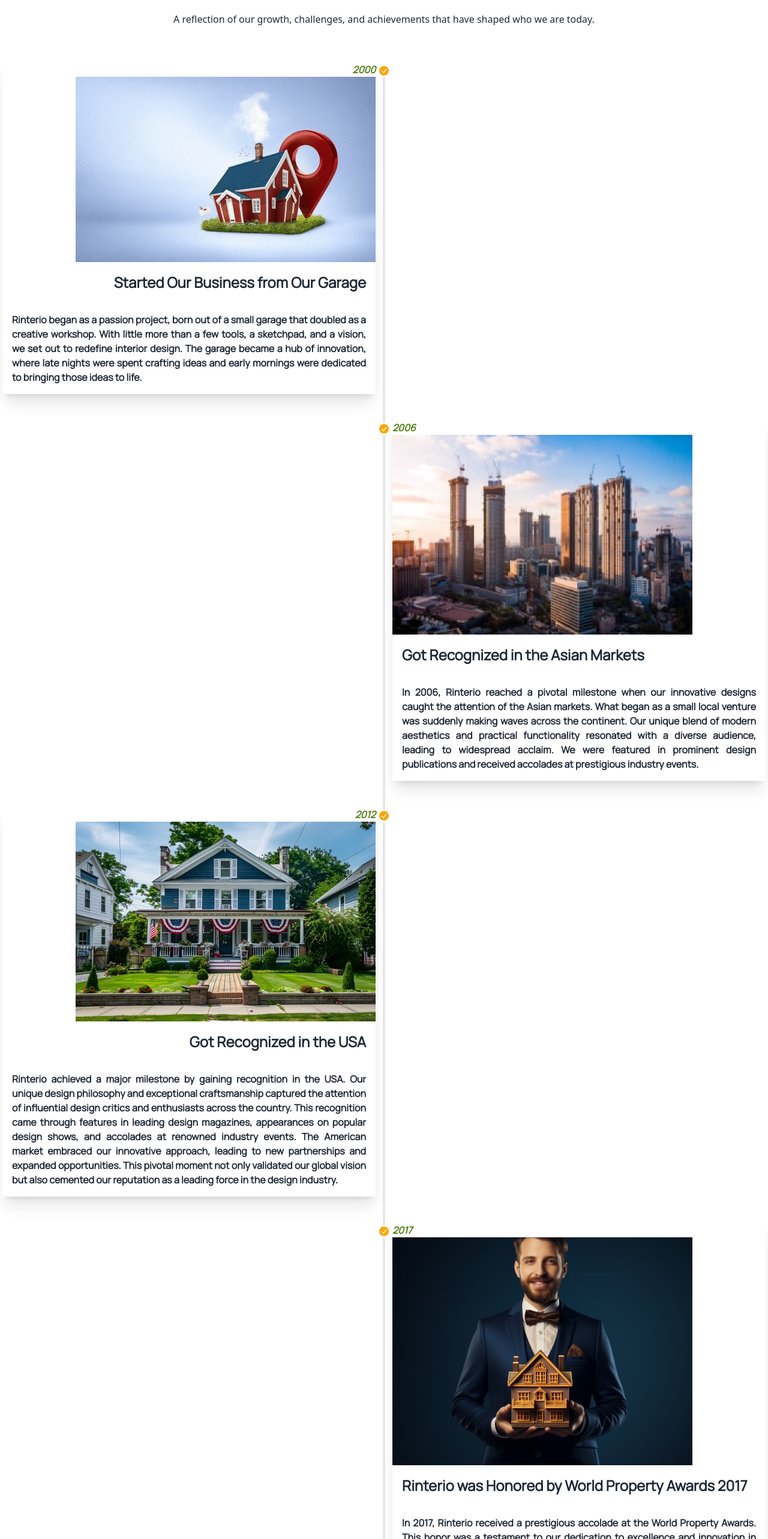
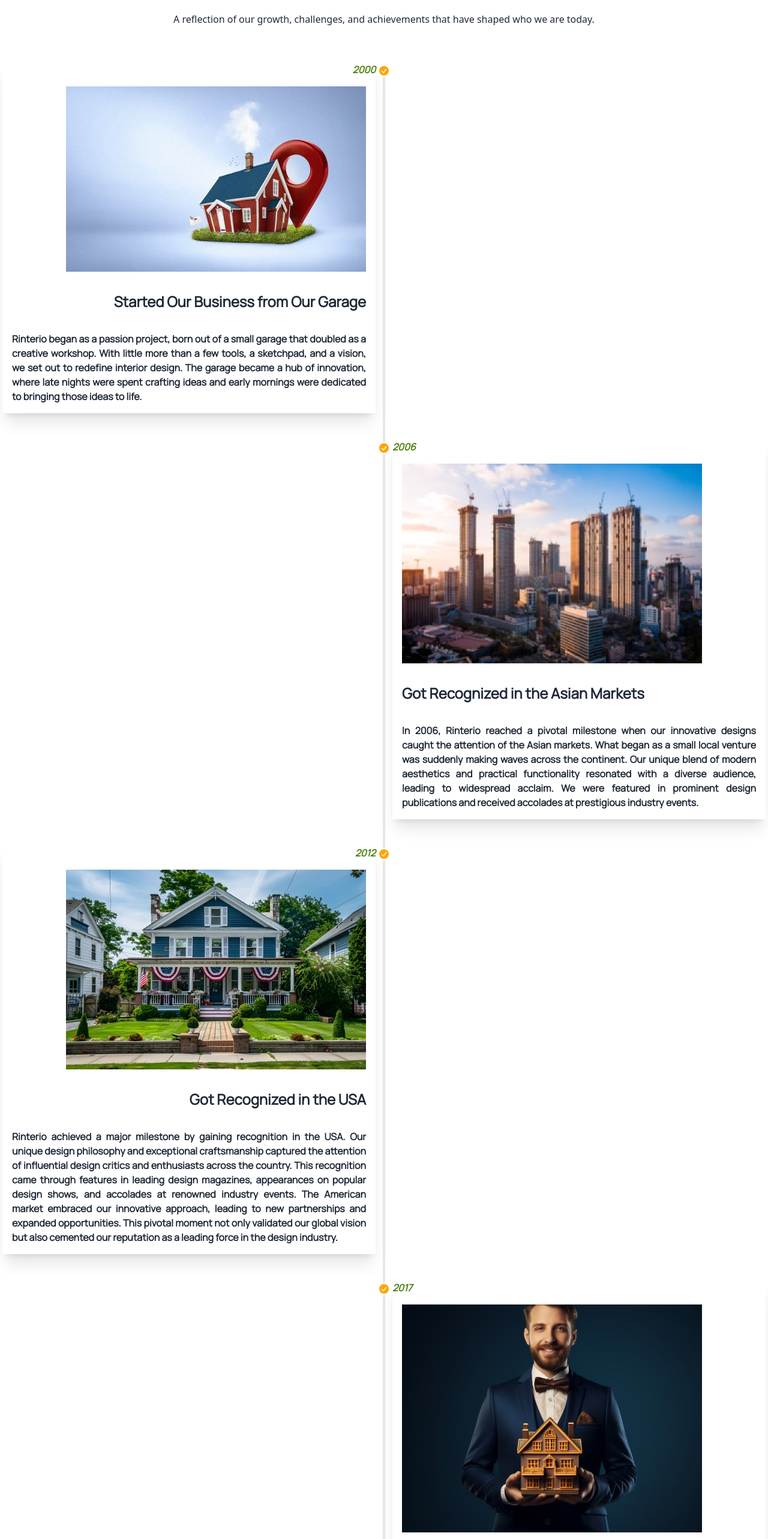
Before and after one commit to sajidhossain8272/B10-Assignment-03, a React (Vite) app: page / in a window 1280 px wide. Shown: the part 4040-6606 px from the top of the page at 60% size. Built offline with nearby package versions, Linux system fonts and the light colour scheme.

Commit message:
padding added

```diff
--- a/src/App.jsx
+++ b/src/App.jsx
@@ -480,7 +480,7 @@
             </div>
             <div className='timeline-start mb-10 md:text-end shadow-xl'>
               <time className='font font-bold italic text2xl text-lime-700'>2000</time>
-              <figure className='md:flex justify-end'>
+              <figure className='md:flex justify-end p-4'>
                 <img src='garage.jpg' alt='' />
               </figure>
               <div className='font text-bold font-black text-[24px] p-4'>
@@ -508,7 +508,7 @@
             </div>
             <div className='timeline-end mb-10 shadow-xl'>
               <time className='font font-bold italic text2xl text-lime-700 '>2006</time>
-              <figure className='md:flex justify-start'>
+              <figure className='md:flex justify-start p-4'>
                 <img src='mumbai.jpg' alt='' />
               </figure>
               <div className='font text-bold font-black text-[24px] p-4'>
@@ -536,7 +536,7 @@
             </div>
             <div className='timeline-start mb-10 md:text-end shadow-xl'>
               <time className='font font-bold italic text2xl text-lime-700'>2012</time>
-              <figure className='md:flex justify-end'>
+              <figure className='md:flex justify-end p-4'>
                 <img src='america.jpg' alt='' />
               </figure>
               <div className='font text-bold font-black text-[24px] p-4'>
@@ -564,7 +564,7 @@
             </div>
             <div className='timeline-end mb-10 shadow-xl'>
               <time className='font font-bold italic text2xl text-lime-700'>2017</time>
-              <figure className='md:flex justify-start'>
+              <figure className='md:flex justify-start p-4'>
                 <img src='award.jpg' alt='' />
               </figure>
               <div className='font text-bold font-black text-[24px] p-4'>
@@ -592,7 +592,7 @@
             </div>
             <div className='timeline-start mb-10 md:text-end shadow-xl'>
               <time className='font font-bold italic text2xl text-lime-700'>2024</time>
-              <figure className='md:flex justify-end'>
+              <figure className='md:flex justify-end p-4'>
                 <img src='dubai.jpg' alt='' />
               </figure>
               <div className='font text-bold font-black text-[24px] p-4'>
```
